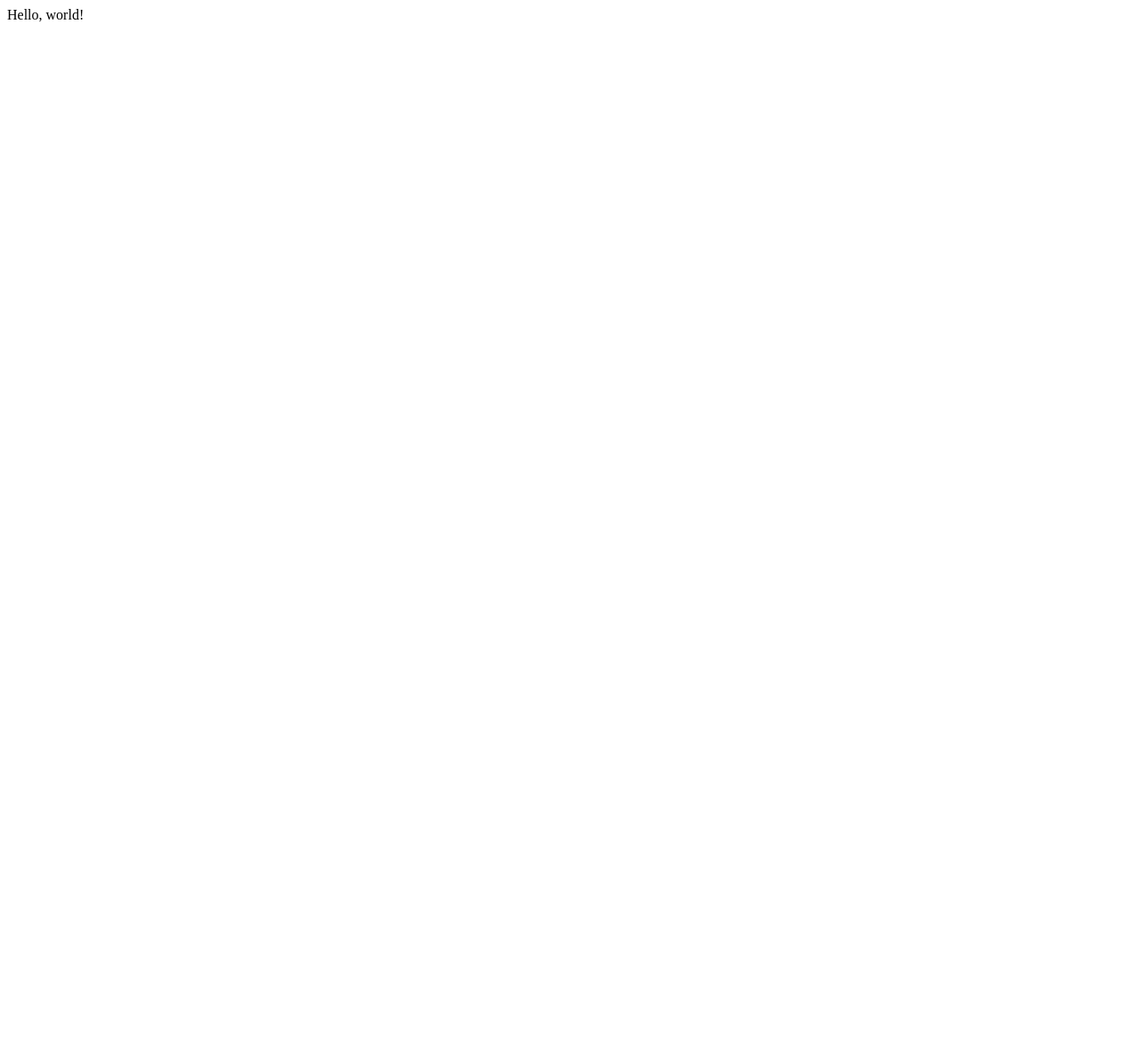
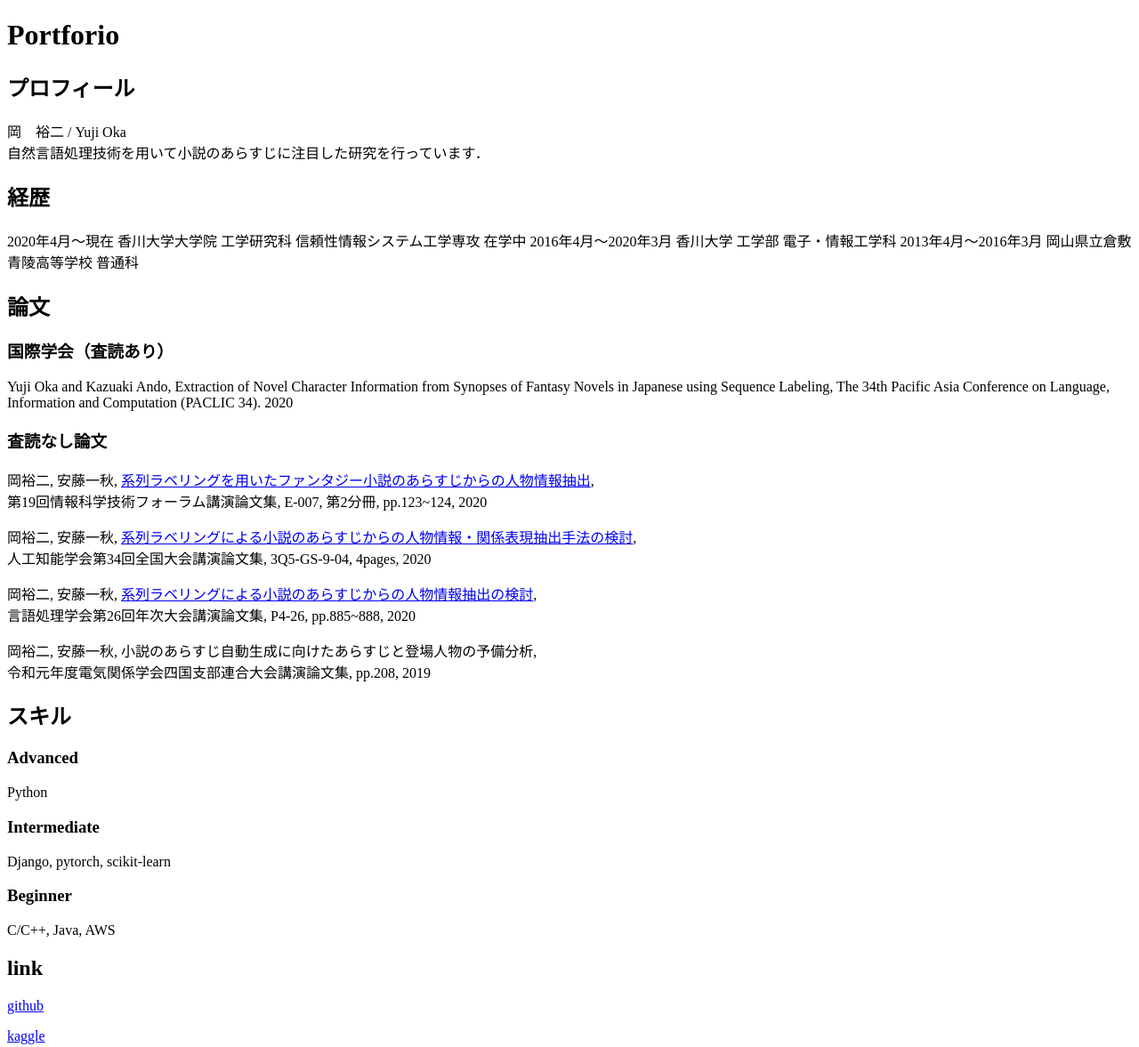
Before and after one commit to YujiOka/YujiOka.github.io, a plain HTML site: page index.html in a window 1280 px wide. Shown: the whole page at 89% size. Before the commit the page ends 800 px from the top, so only its background shows below. Drawn offline with Linux system fonts and the light colour scheme.

Commit message:
内容追加

```diff
--- a/index.html
+++ b/index.html
@@ -1 +1,72 @@
-Hello, world!
+<!DOCTYPE html>
+<html lang="ja">
+    <head>
+        <meta charset="UTF-8">
+        <title>YujiOka portforio</title>
+        <link rel="stylesheet" href="./style.css" type="text/css">
+    </head>
+    <body>
+        <div class="background">
+            <h1>
+                Portforio
+            </h1>
+            <h2>
+                プロフィール
+            </h2>
+            <p>
+                岡　裕二 / Yuji Oka<br>
+                自然言語処理技術を用いて小説のあらすじに注目した研究を行っています．<br>
+            </p>
+            <h2>
+                経歴
+            </h2>
+            <p>
+                2020年4月〜現在 香川大学大学院 工学研究科 信頼性情報システム工学専攻 在学中
+                2016年4月〜2020年3月 香川大学 工学部 電子・情報工学科
+                2013年4月〜2016年3月 岡山県立倉敷青陵高等学校 普通科
+            </p>
+            <h2>
+                論文
+            </h2>
+            <h3>
+                国際学会（査読あり）
+            </h3>
+            <p>
+                Yuji Oka and Kazuaki Ando, Extraction of Novel Character Information from Synopses of Fantasy Novels in Japanese using Sequence Labeling, The 34th Pacific Asia Conference on Language, Information and Computation (PACLIC 34). 2020
+            </p>
+            <h3>
+                査読なし論文
+            </h3>
+            <p>
+                岡裕二, 安藤一秋, <a href="https://www.ipsj.or.jp/event/fit/fit2020/FIT2020_program/data/html/abstract/E-007.html">系列ラベリングを用いたファンタジー小説のあらすじからの人物情報抽出</a>,<br>
+                第19回情報科学技術フォーラム講演論文集, E-007, 第2分冊, pp.123~124, 2020<br>
+            </p>
+            <p>
+                岡裕二, 安藤一秋, <a href="https://www.jstage.jst.go.jp/article/pjsai/JSAI2020/0/JSAI2020_3Q5GS904/_article/-char/ja/">系列ラベリングによる小説のあらすじからの人物情報・関係表現抽出手法の検討</a>,<br>
+                人工知能学会第34回全国大会講演論文集, 3Q5-GS-9-04, 4pages, 2020<br>
+            </p>
+            <p>
+                岡裕二, 安藤一秋, <a href="https://www.anlp.jp/proceedings/annual_meeting/2020/pdf_dir/P4-26.pdf">系列ラベリングによる小説のあらすじからの人物情報抽出の検討</a>,<br>
+                言語処理学会第26回年次大会講演論文集, P4-26, pp.885~888, 2020<br>
+            </p>
+            <p>
+                岡裕二, 安藤一秋, 小説のあらすじ自動生成に向けたあらすじと登場人物の予備分析,<br>
+                令和元年度電気関係学会四国支部連合大会講演論文集, pp.208, 2019
+            </p>
+            <h2>
+                スキル
+            </h2>
+            <h3>Advanced</h3>
+            <p>Python</p>
+            <h3>Intermediate</h3>
+            </p>Django, pytorch, scikit-learn</p>
+            <h3>Beginner</h3>
+            <p>C/C++, Java, AWS</p>
+            <h2>
+                link
+            </h2>
+            <p><a href="https://github.com/YujiOka">github</a></p>
+            <p><a href="https://www.kaggle.com/hiragizumi">kaggle</a></p>
+        </div>
+    </body>
+</html>
```
